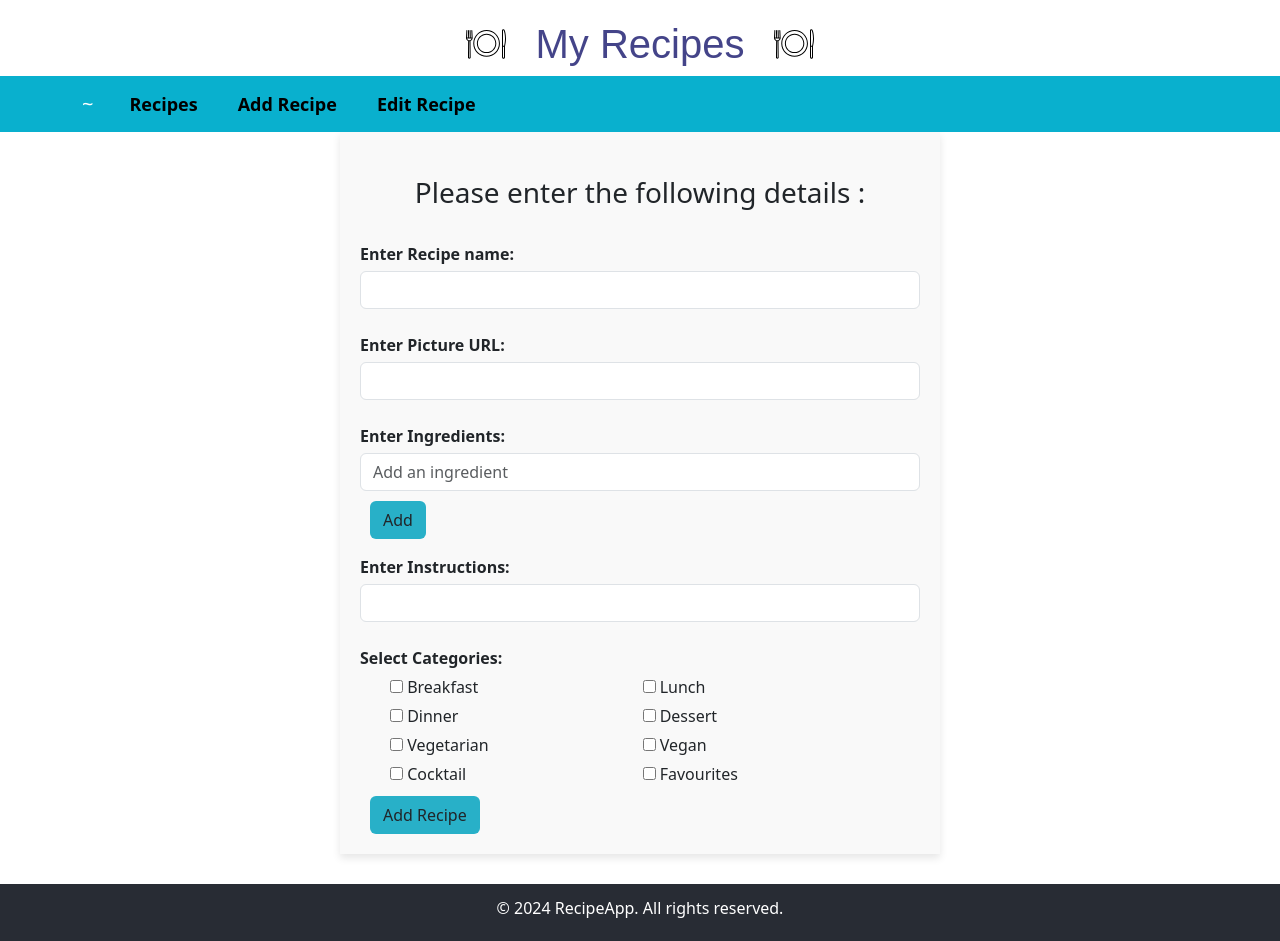
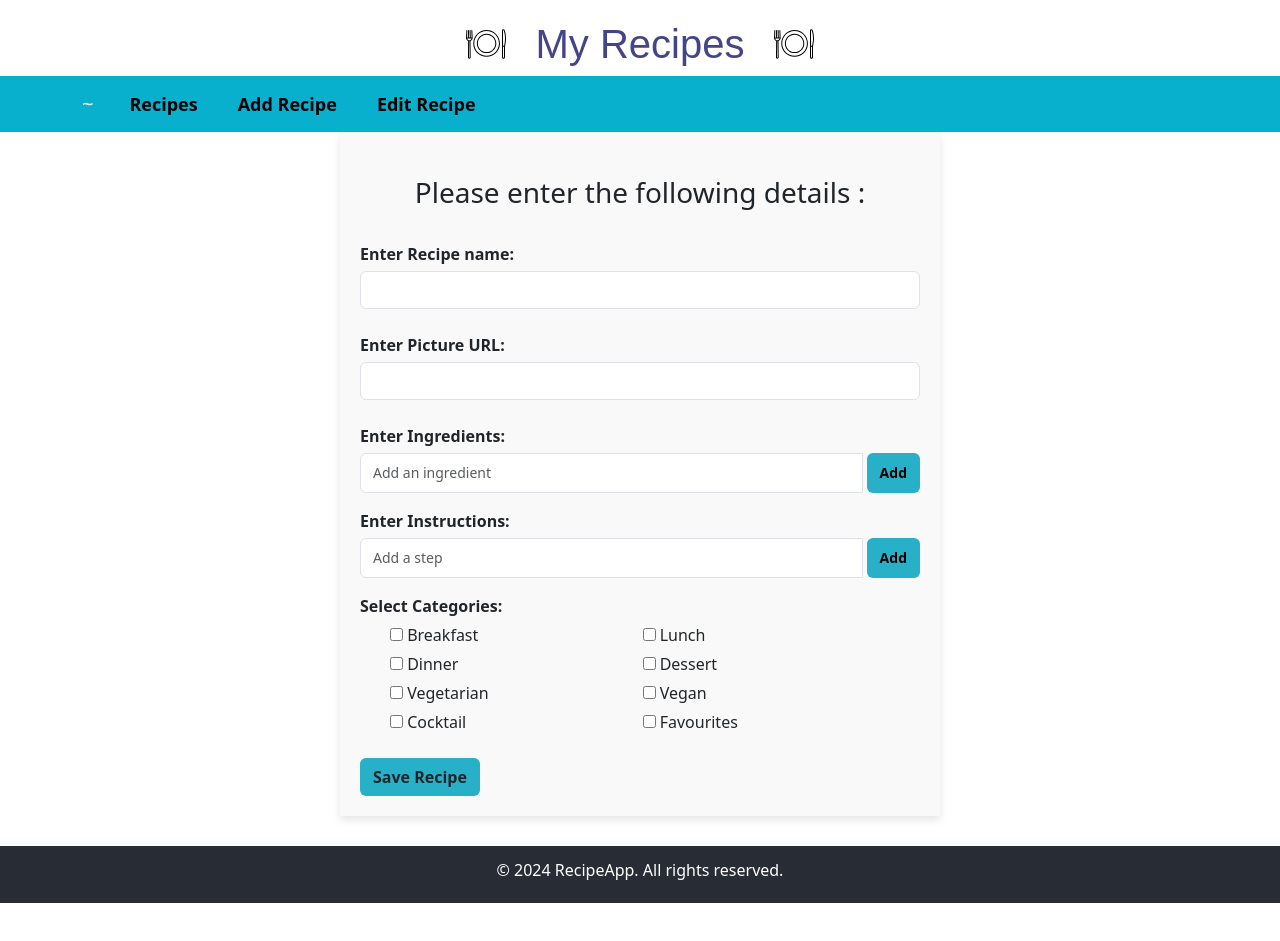
Before and after one commit to LouiseDeeth/DRAQ-Web-App, a React (Create React App) app: page /Create in a window 1280 px wide. After the commit the page ends 903 px from the top, so only its background shows below. Built offline with nearby package versions, Linux system fonts and the light colour scheme.

Commit message:
Changed layout

```diff
--- a/src/App.css
+++ b/src/App.css
@@ -54,16 +54,35 @@
 
 .btn {
   background-color: #28b0c8 !important;
-  color: white;
-  border-radius: 15px;
-  cursor: pointer;
-  font-weight: bold;
-  margin: 10px 0 0 10px;
+  border-radius: 6px;
+  cursor: pointer !important;
+  font-weight: bold !important;
 }
 
 .btn:hover {
   background: linear-gradient(45deg, #017b9b, #09b0ce);
   transform: scale(1.05);
+}
+
+.input-group {
+  display: flex;
+  align-items: center !important;
+  gap: 5px;
+  justify-content: space-between;
+}
+
+.input-group input, .input-group button {
+  height: 40px !important;
+  font-size: 14px !important;
+  padding: 8px 12px !important;
+  box-sizing: border-box;
+}
+
+.input-group button {
+  background-color: #28b0c8 !important;
+  color: black;
+  font-weight: bold;
+  border-radius: 6px !important;
 }
 
 .create-container {
--- a/src/components/Create.js
+++ b/src/components/Create.js
@@ -7,7 +7,8 @@ const Create = () => {
   const [picture, setPicture] = useState('');
   const [ingredients, setIngredients] = useState([]);
   const [ingredientInput, setIngredientInput] = useState('');
-  const [method, setMethod] = useState('');
+  const [method, setMethod] = useState([]);
+  const [methodInput, setMethodInput] = useState("");
   const [category, setCategory] = useState([]);
 
   const handleCategoryChange = (e) => {
@@ -20,7 +21,7 @@ const Create = () => {
     }
   };
 
-  const handleAddIngredient = (e) => {
+  const handleAddIngredient = () => {
     if (ingredientInput.trim()) {
       setIngredients([...ingredients, ingredientInput]);
       setIngredientInput(''); //clear input box
@@ -31,6 +32,17 @@ const Create = () => {
     if (ingredientInput.trim()) {
       setIngredients(ingredients.filter((_, i) => i !== index)); //remove by index
     }
+  };
+
+  const handleAddMethod = () => {
+    if (methodInput.trim()) {
+      setMethod([...method, methodInput]);
+      setMethodInput(''); //clear input box
+    }
+  };
+
+  const handleRemoveMethod = (index) => {
+    setMethod(method.filter((_, i) => i !== index)); //remove by index
   };
 
   const handleSubmit = (e) => {
@@ -68,15 +80,15 @@ const Create = () => {
         <br />
         <div className="form-group">
           <label className="bold-label">Enter Ingredients: </label>
-          <div style={{ display: 'flex', alignItems: 'center', gap: '10px' }}>
+          <div className="input-group">
             <input type="text"
               className="form-control"
               value={ingredientInput}
-            onChange={(e) => setIngredientInput(e.target.value) }
+              onChange={(e) => setIngredientInput(e.target.value)}
               placeholder="Add an ingredient"
             />
+            <button type='button' className="btn" onClick={handleAddIngredient}>Add</button>
           </div>
-        <button type='button' className="btn" onClick={handleAddIngredient}>Add</button>
         </div>
         <ul>
           {ingredients.map((ingredient, index) => (
@@ -88,14 +100,32 @@ const Create = () => {
         </ul>
 
         <div className="form-group">
-          <label className="bold-label">Enter Instructions: </label>
-          <input type="text"
+          <label className="bold-label">Enter Instructions:</label>
+          <div className="input-group">
+            <input
+              type="text"
               className="form-control"
-            value={method}
-            onChange={(e) => { setMethod(e.target.value) }}
+              value={methodInput}
+              onChange={(e) => setMethodInput(e.target.value)}
+              placeholder="Add a step"
             />
+            <button type="button" className="btn" onClick={handleAddMethod}>Add</button>
           </div>
-        <br />
+          <ol>
+            {method.map((step, index) => (
+              <li key={index}>
+                {step}
+                <button
+                  type="button"
+                  onClick={() => handleRemoveMethod(index)}
+                  style={{ marginLeft: "10px" }}
+                >
+                  Remove
+                </button>
+              </li>
+            ))}
+          </ol>
+        </div>
 
         <div className="form-group">
           <label className="bold-label">Select Categories: </label>
@@ -174,8 +204,9 @@ const Create = () => {
             </div>
           </div>
         </div>
+        <br />
         <div>
-          <input type="submit" value="Add Recipe" className="btn" />
+          <input type="submit" value="Save Recipe" className="btn" />
         </div>
       </form >
     </div >
```
Lines whose indentation alone changed are shown as unchanged.
